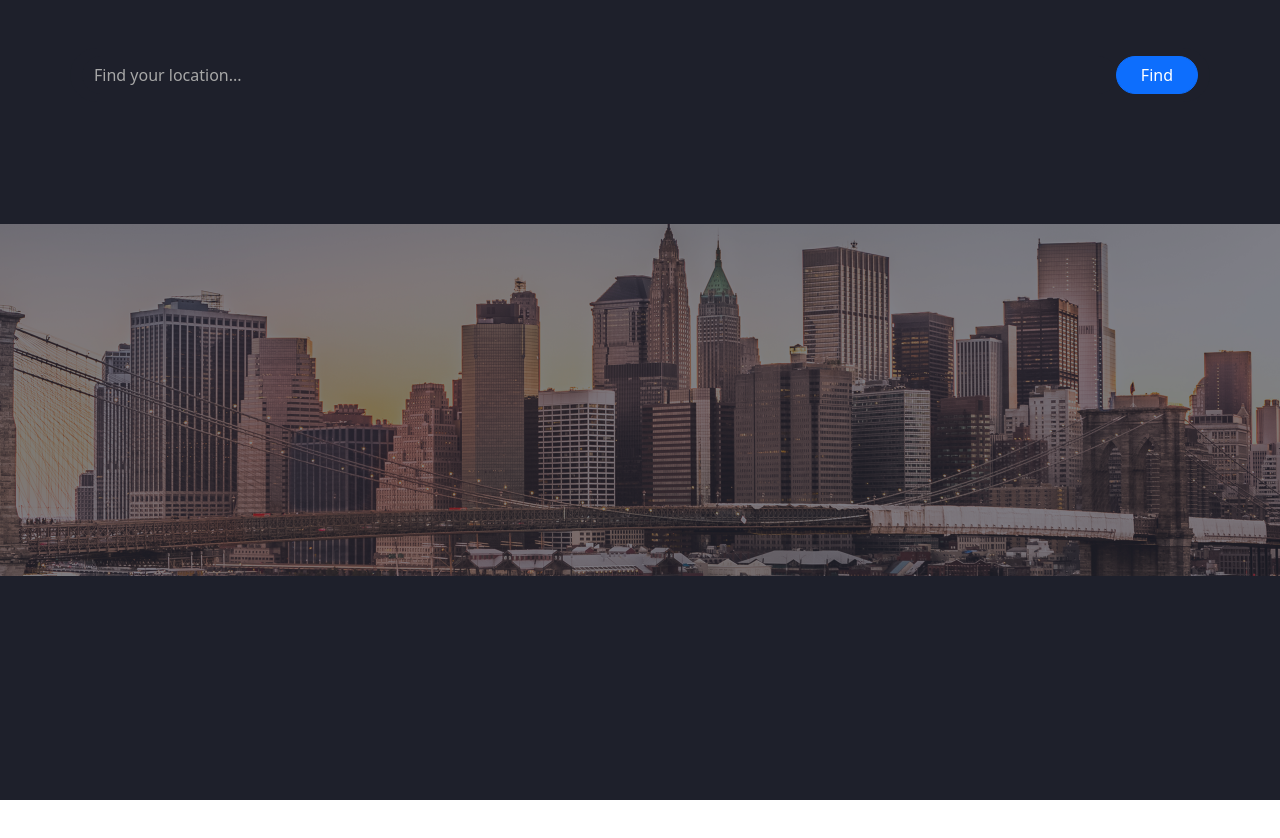
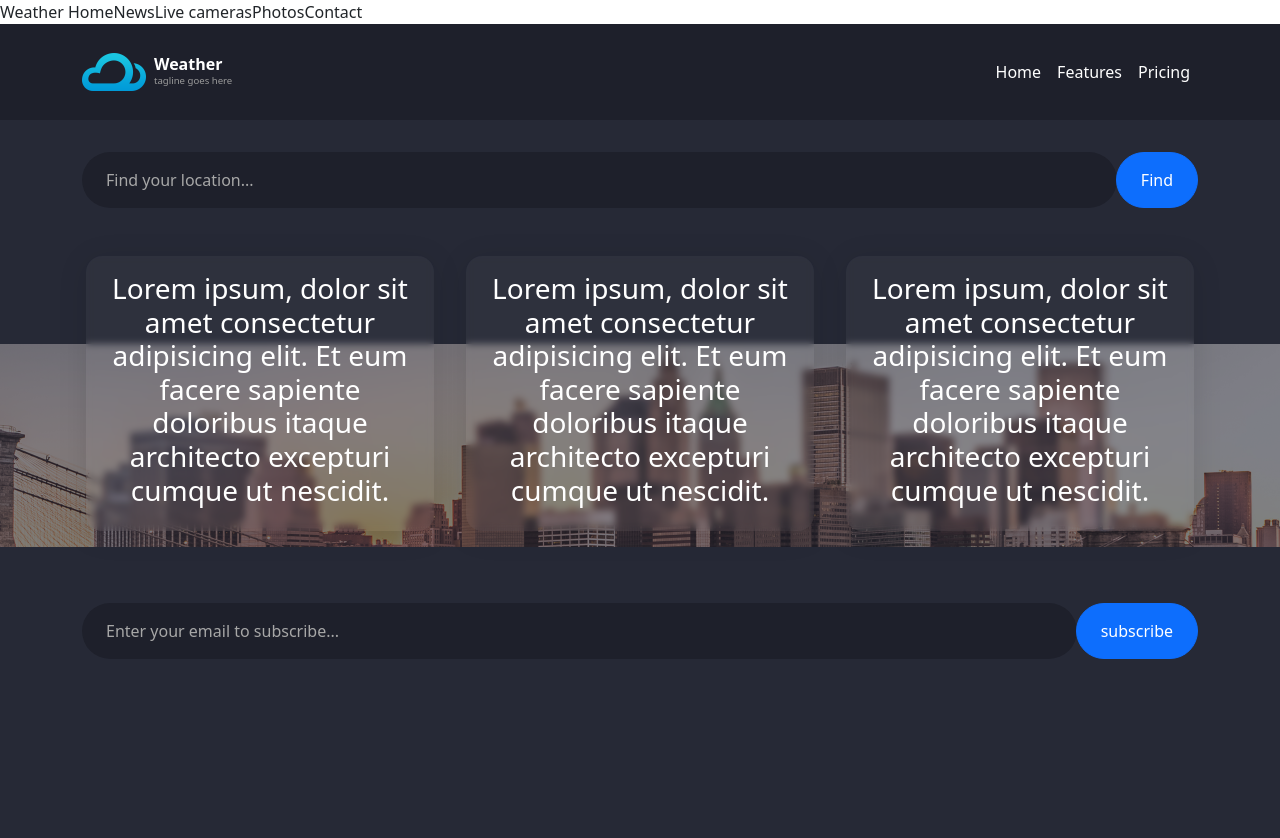
Before and after one commit to Maihetemy/Weather-Website, a plain HTML site: page html/index.html in a window 1280 px wide. Before the commit the page ends 800 px from the top, so only its background shows below. Drawn offline with Linux system fonts and the light colour scheme.

Commit message:
weather cards and nav bar

```diff
--- a/css/style.css
+++ b/css/style.css
@@ -1,6 +1,7 @@
 /* general */
 :root {
     --main-color: #1E202B;
+    --secondary-color: #262936;
 
 }
 
@@ -10,6 +11,18 @@
 
 .main-color-bg {
     background-color: var(--main-color) !important;
+}
+.secondary-color-bg {
+    background-color: var(--secondary-color) !important;
+}
+
+/* nav */
+.navbar-brand h1{
+    font-size: 1rem;
+}
+.navbar-brand p{
+    font-size: .60rem;
+    color: rgb(155, 155, 155);
 }
 
 /* weather screen */
@@ -22,10 +35,20 @@
     /* background-size: cover; */
 }
 
-.weather-screen .form-control:focus{
+.weather-screen .form-control:focus {
     box-shadow: none;
 }
+
 .weather-screen .form-control::placeholder {
     color: #a7a7a7 !important;
     opacity: 1;
 }
+
+.weather-card {
+    /* From https://css.glass */
+    background: rgba(255, 255, 255, 0.04);
+    border-radius: 16px;
+    box-shadow: 0 4px 30px rgba(0, 0, 0, 0.1);
+    backdrop-filter: blur(3.6px);
+    -webkit-backdrop-filter: blur(3.6px);
+}
--- a/html/index.html
+++ b/html/index.html
@@ -19,15 +19,86 @@
 
 <body>
 
-    <div class="weather-screen main-color-bg">
+    Weather
+
+    HomeNewsLive camerasPhotosContact
+
+    <nav class="navbar navbar-expand-lg main-color-bg py-4">
         <div class="container">
-            <div class="row ">
-                <div class="input-group my-3 main-color-bg rounded-5 py-2 my-5">
-                    <input type="text" class="form-control main-color-bg rounded-5 border-0 text-white"  placeholder="Find your location...">
+            <div class="navbar-brand text-white d-flex flex-nowrap align-items-center">
+                <img src="../imgs/logo.png" alt="">
+                <div class="ms-2">
+                    <h1 class="m-0 fw-bolder">Weather</h1>
+                    <p class="my-0 fw-lighter">tagline goes here</p>
+                </div>
+            </div>
+            <button class="navbar-toggler text-white" type="button" data-bs-toggle="collapse" data-bs-target="#navbarNav"
+                aria-controls="navbarNav" aria-expanded="false" aria-label="Toggle navigation">
+                <span class="navbar-toggler-icon"></span>
+            </button>
+            <div class="collapse navbar-collapse justify-content-end" id="navbarNav">
+                <ul class="navbar-nav">
+                    <li class="nav-item">
+                        <a class="nav-link active text-white" aria-current="page" href="#">Home</a>
+                    </li>
+                    <li class="nav-item">
+                        <a class="nav-link text-white" href="#">Features</a>
+                    </li>
+                    <li class="nav-item">
+                        <a class="nav-link text-white" href="#">Pricing</a>
+                    </li>
+                </ul>
+            </div>
+        </div>
+    </nav>
+
+    <div class="weather-screen secondary-color-bg">
+        <div class="container">
+            <div class="row">
+                <div class="search input-group my-3 rounded-5 py-2 my-4">
+                    <input type="text" class="form-control main-color-bg rounded-5 border-0 text-white py-3 px-4"
+                        placeholder="Find your location...">
                     <button type="button" class="btn btn-primary rounded-5 px-4">Find</button>
                 </div>
             </div>
+
+            <div class="row weather-cards">
+                <div class="inner p-3 col-sm-12 col-md-6 col-lg-4 text-white">
+                    <div class=" text-center weather-card p-3 ">
+                        <h3>Lorem ipsum, dolor sit amet consectetur adipisicing elit. Et eum facere sapiente
+                            doloribus
+                            itaque architecto excepturi cumque ut nescidit.</h3>
+                    </div>
+                </div>
+                <div class="inner  p-3 col-sm-12 col-md-6 col-lg-4 text-white">
+                    <div class=" text-center weather-card p-3">
+                        <h3>Lorem ipsum, dolor sit amet consectetur adipisicing elit. Et eum facere sapiente
+                            doloribus
+                            itaque architecto excepturi cumque ut nescidit.</h3>
+                    </div>
+                </div>
+                <div class="inner  p-3 col-sm-12 col-md-6 col-lg-4 text-white">
+                    <div class=" text-center weather-card p-3 ">
+                        <h3>Lorem ipsum, dolor sit amet consectetur adipisicing elit. Et eum facere sapiente
+                            doloribus
+                            itaque architecto excepturi cumque ut nescidit.</h3>
+                    </div>
+                </div>
+            </div>
         </div>
+        <footer class="secondary-color-bg">
+            <div class="container">
+                <div class="row">
+                    <div class="search input-group my-3 rounded-5 py-2 my-5">
+                        <input type="text" class="form-control main-color-bg rounded-5 border-0 text-white py-3 px-4"
+                            placeholder="Enter your email to subscribe...">
+                        <button type="button" class="btn btn-primary rounded-5 px-4">subscribe</button>
+                    </div>
+                    <div class="social-"></div>
+                </div>
+            </div>
+
+        </footer>
     </div>
 
 
```
